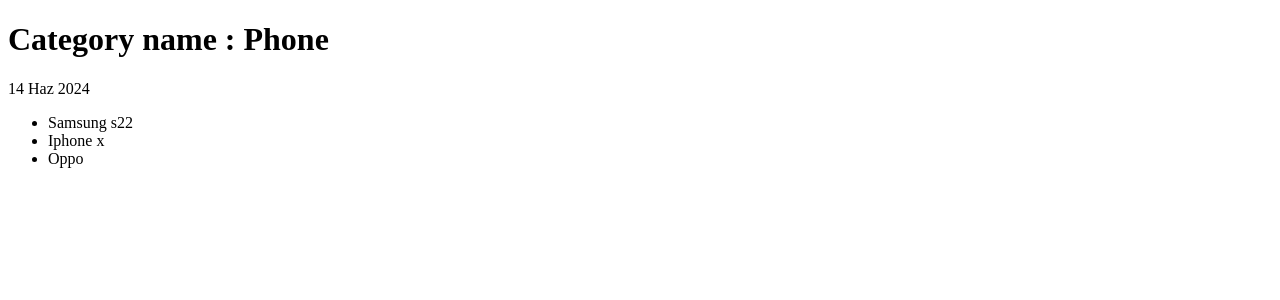
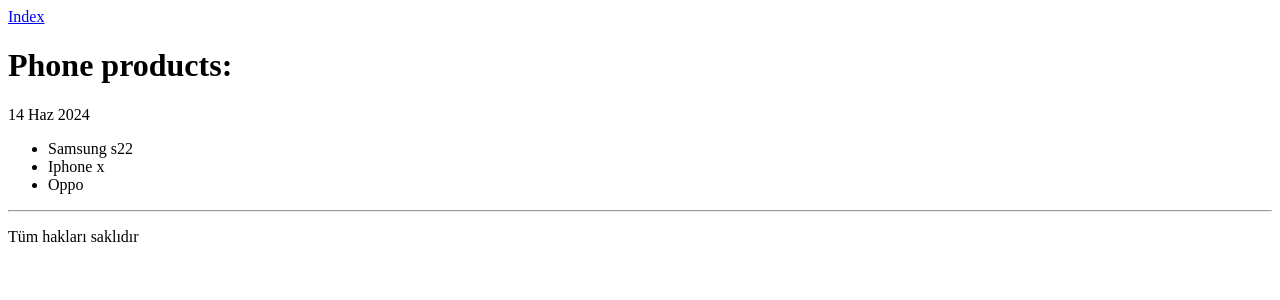
Before and after one commit to muhammetkilinc15/DjangoTutorial, a Django app: page /products/phone in a window 1280 px wide. Shown: the top 300 px of the page. Run offline with Django 5.2, Linux system fonts and the light colour scheme.

Commit message:
Updated products.html to inherit from layout.html

```diff
--- a/Django_Projects/firstApp/templates/myapp/products.html
+++ b/Django_Projects/firstApp/templates/myapp/products.html
@@ -1,12 +1,13 @@
-<!DOCTYPE html>
-<html lang="en">
-  <head>
-    <meta charset="UTF-8" />
-    <meta name="viewport" content="width=device-width, initial-scale=1.0" />
-    <title>{{category}}</title>
-  </head>
-  <body>
-    <h1>Category name : {{category|title}}</h1>
+{% extends "layout.html" %}
+{% block page_title %}
+  Products
+{% endblock page_title %}
+  Products
+
+
+{% block content %}
+
+<h1>{{category|title}} products: </h1>
 <p>{{now  | date:"SHORT_DATE_FORMAT"}}</p>
 
 <div>
@@ -16,10 +17,11 @@
               <li>{{ product }}</li>
           {% endfor %}
       {% else %}
-              <div>No Products</div>
+         {% include "partials/_no_product.html" %}
       {% endif %}
   </ul>
 </div>
 
-  </body>
-</html>
+
+
+{% endblock content %}
```
Lines whose indentation alone changed are shown as unchanged.
